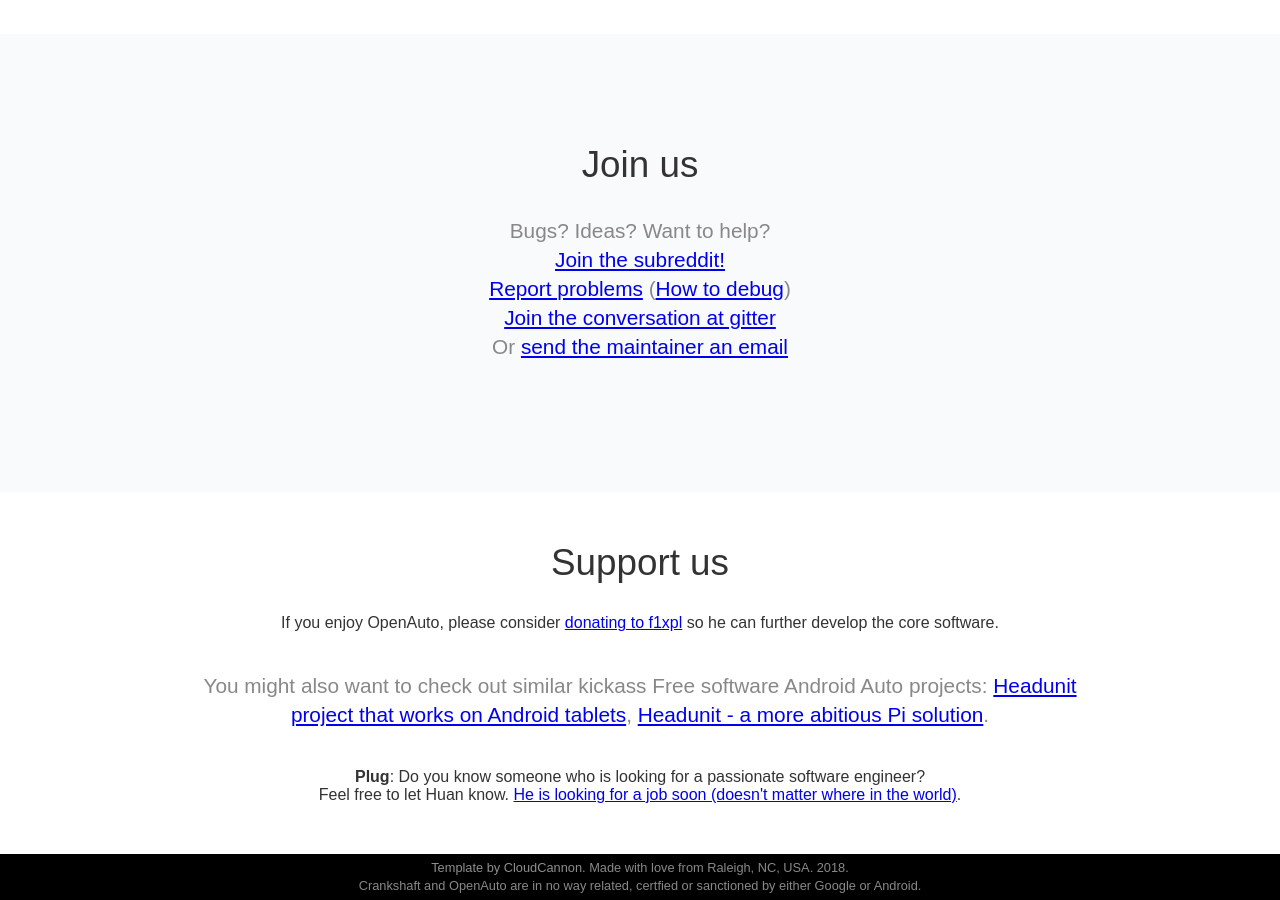
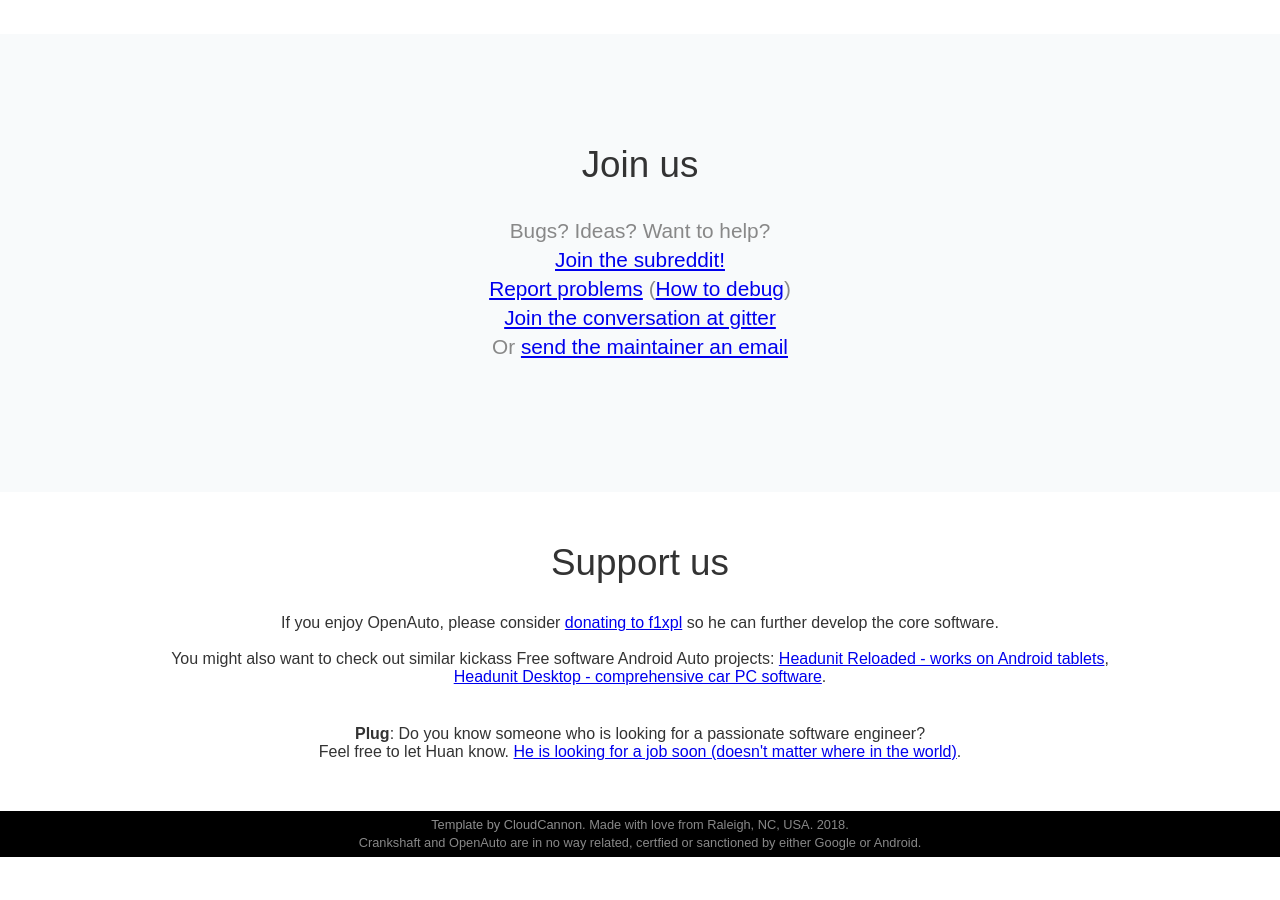
Before and after one commit to opencardev/getcrankshaft.github.io, a Jekyll site: the page built from index.html, in a window 1280 px wide and 900 px high, scrolled down 1664 px. Built offline with Jekyll 4.4.1, drawn with Linux system fonts in a browser that asks for light colours; after the commit the page ends 2521 px from its top, so only the background shows below that.

Commit message:
[index] edit links

```diff
--- a/index.html
+++ b/index.html
@@ -76,7 +76,7 @@
 	<div class="donate">
 		If you enjoy OpenAuto, please consider <a href="https://www.paypal.com/cgi-bin/webscr?cmd=_s-xclick&hosted_button_id=R4HXE5ESDR4U4" target="_blank">donating to f1xpl</a> so he can further develop the core software.<br />
 		<br />
-		<p class="editable">You might also want to check out similar kickass Free software Android Auto projects: <a href="https://play.google.com/store/apps/details?id=gb.xxy.hr&hl=en" target="_blank">Headunit project that works on Android tablets</a>, <a href="http://headunit.viktorgino.me/" target="_blank">Headunit - a more abitious Pi solution</a>.</p>
+		You might also want to check out similar kickass Free software Android Auto projects: <a href="https://play.google.com/store/apps/details?id=gb.xxy.hr&hl=en" target="_blank">Headunit Reloaded - works on Android tablets</a>, <a href="http://headunit.viktorgino.me/" target="_blank">Headunit Desktop - comprehensive car PC software</a>.</p>
 		<br />
 		<strong>Plug</strong>: Do you know someone who is looking for a passionate software engineer?<br />Feel free to let Huan know. <a href="https://www.linkedin.com/in/huantruong/" target="_blank">He is looking for a job soon (doesn't matter where in the world)</a>.
 	</div>
```
